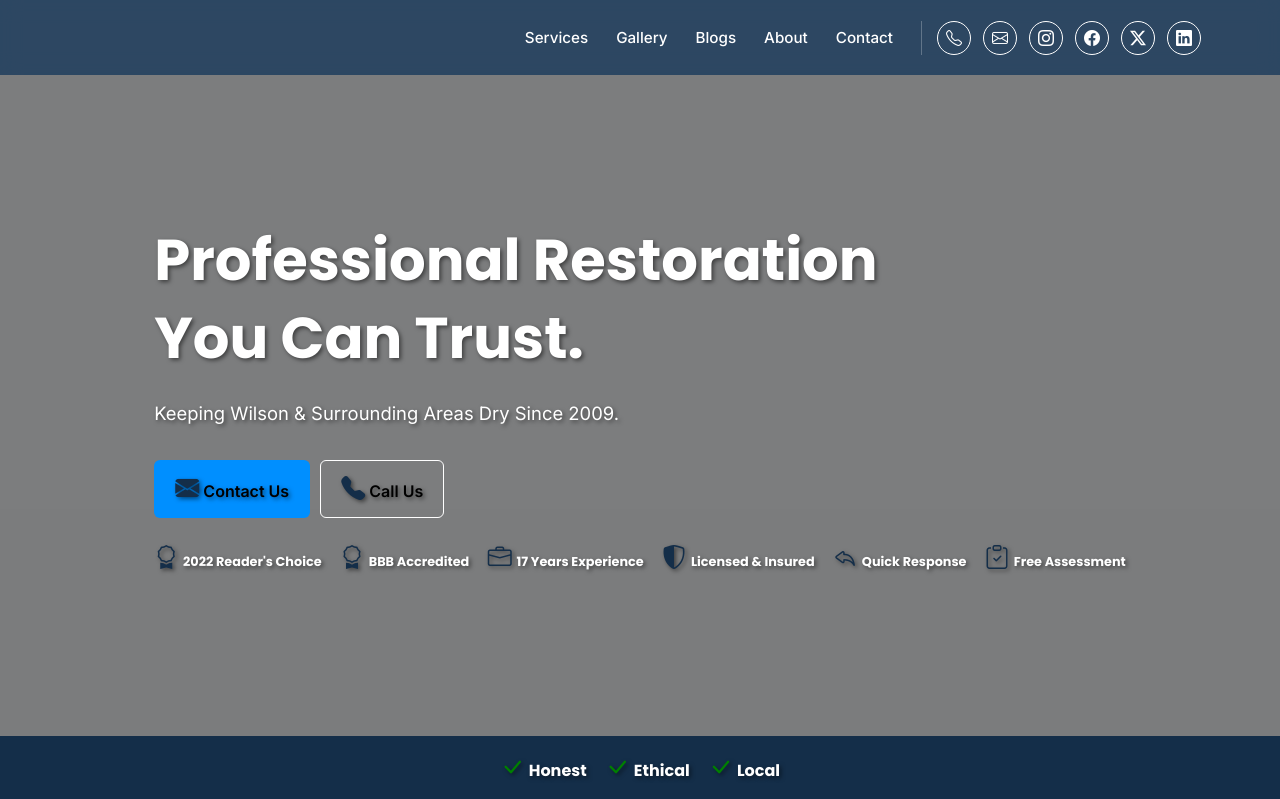
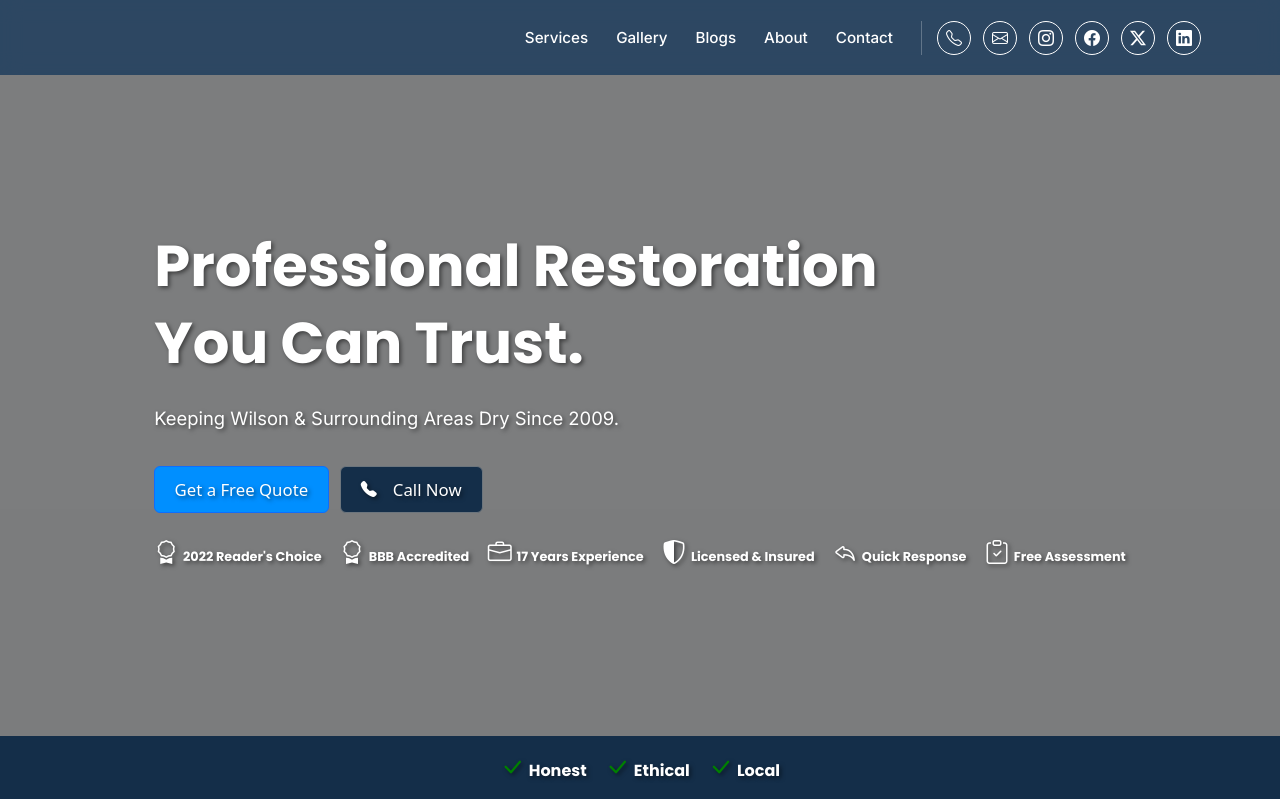
Before and after one commit to vanlandinghamanderson/Restoration-Company-Website, a Django app: page / in a window 1280 px wide. Shown: the top 799 px of the page. Run offline with Django 5.2, Linux system fonts and the light colour scheme; data that the repository does not hold is empty.

Commit message:
Buttons on hero section tweaked

```diff
--- a/static/core/css/styles.css
+++ b/static/core/css/styles.css
@@ -257,6 +257,17 @@ aside {
     flex-wrap: wrap;
 }
 
+.hero-buttons a {
+    display: flex;
+    align-items: center;
+    gap: 1rem
+}
+
+.hero-buttons i {
+    color: #fff;
+    font-size: 1rem;
+}
+
 .btn {
     padding: 10px 20px;
 }
@@ -325,6 +336,7 @@ aside {
 
 .hero-trust i {
     margin-right: .3rem;
+    color: white;
 }
 
 .hero-caption {
--- a/templates/core/index.html
+++ b/templates/core/index.html
@@ -19,14 +19,10 @@
         <h1>Professional Restoration You Can <span class="highlight">Trust.</span></h1>
         <p class="hero-subtitle">Keeping Wilson & Surrounding Areas Dry Since 2009.</p>
         <div class="hero-buttons">
-            <div class="btn contact_button">
-                <span><i class="bi bi-envelope-fill"></i></span>
-                <a href="{% url 'contact' %}">Contact Us</a>
-            </div>
-            <div class="btn call_button">
-                <span><i class="bi bi-telephone-fill"></i></span>
-                <a href="tel:{{ restoration_site_setting.phone_number }}">Call Us</a>
-            </div>
+            <a href="{% url 'contact' %}" class="btn btn-primary btn--lg">Get a Free Quote</a>
+            <a href="tel:{{ restoration_site_setting.phone_number }}" class="btn btn-secondary btn--lg">
+                <i class="bi bi-telephone-fill"></i>Call Now
+            </a>
         </div>
         <div class="hero-trust">
             <span><i class="bi bi-award"></i>2022 Reader's Choice</span>
```
